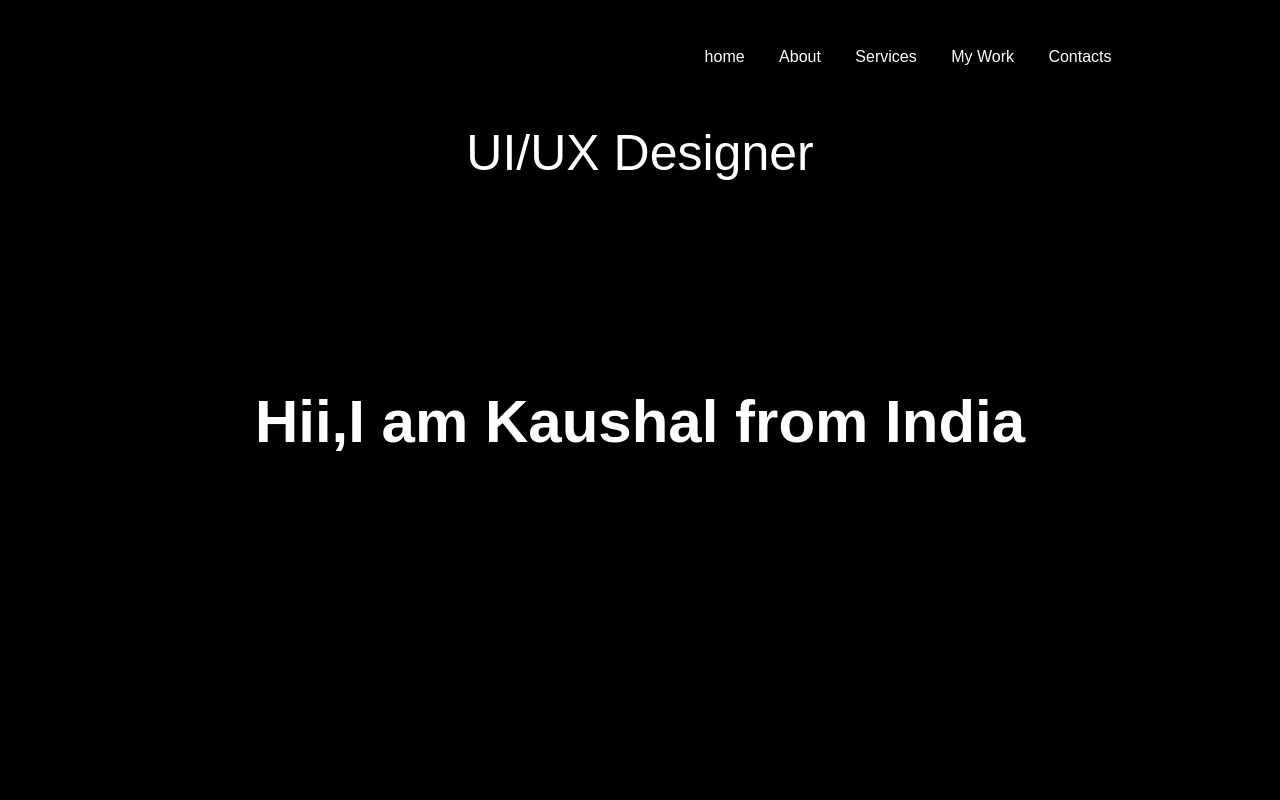
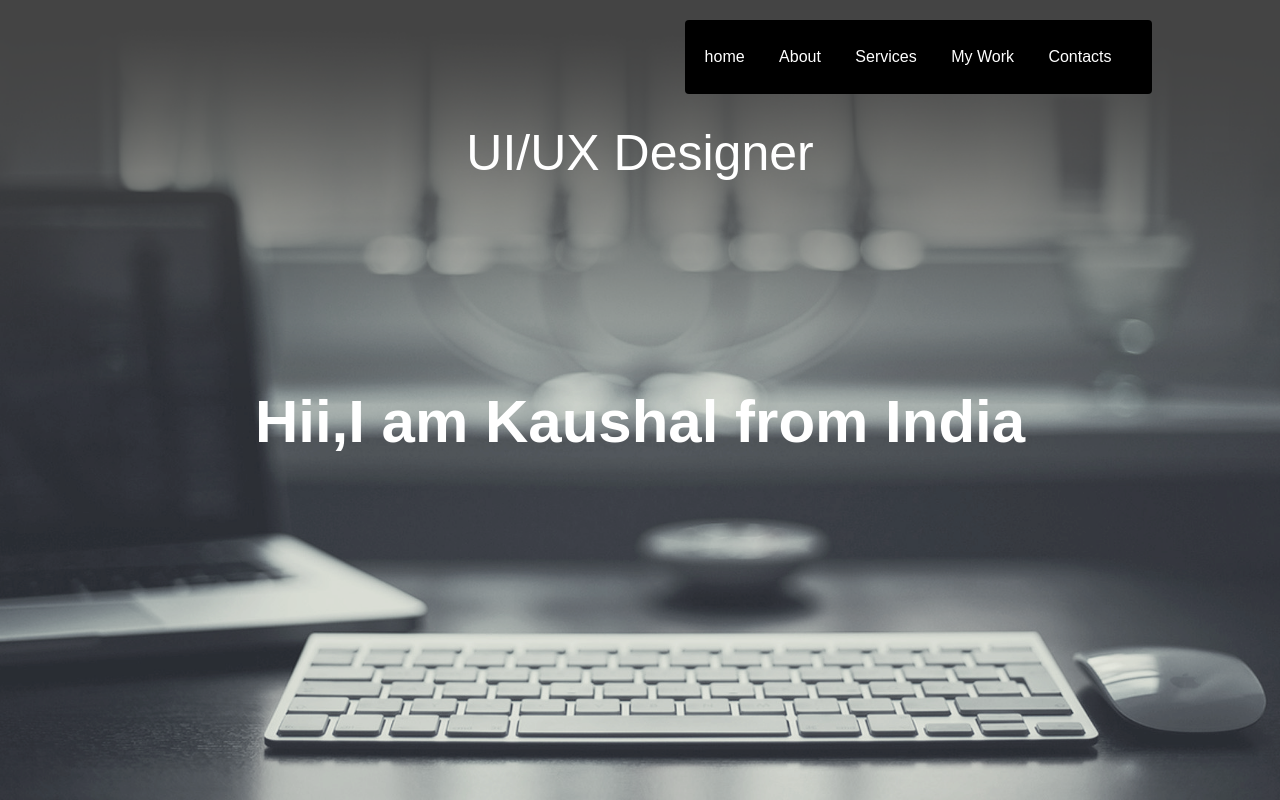
Before and after one commit to kaushalbhoir/Portfolio, a plain HTML site: page index.html in a window 1280 px wide. Shown: the top 800 px of the page. Drawn offline with Linux system fonts and the light colour scheme; some icons are missing.

Commit message:
Update style.css

```diff
--- a/style.css
+++ b/style.css
@@ -14,7 +14,7 @@ body{
 #header{
     width:100%;
     height:100vh;
-    background-image: url(images/pic3.png);
+    background-image: url(pic3.png);
     background-size: cover;
     background-position: center;
 
```
